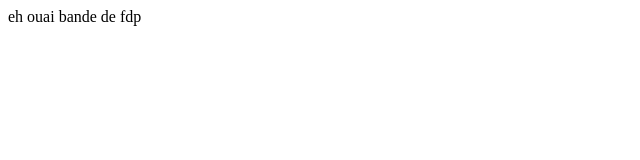
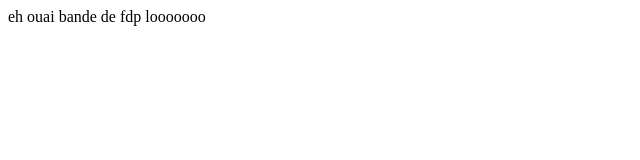
Before and after one commit to hamza1231/achetez-bndefdp, a plain HTML site: page index.html in a window 1280 px wide. Shown: the full height of the page, 0-640 px from the left. Drawn offline with Linux system fonts and the light colour scheme.

Commit message:
gtgtggggggggggggggggggg

```diff
--- a/index.html
+++ b/index.html
@@ -5,6 +5,6 @@
         <meta charset="UTF-8">
     </head>
     <body>
-    eh ouai bande de fdp
+    eh ouai bande de fdp looooooo
     </body>
 </html>
```
